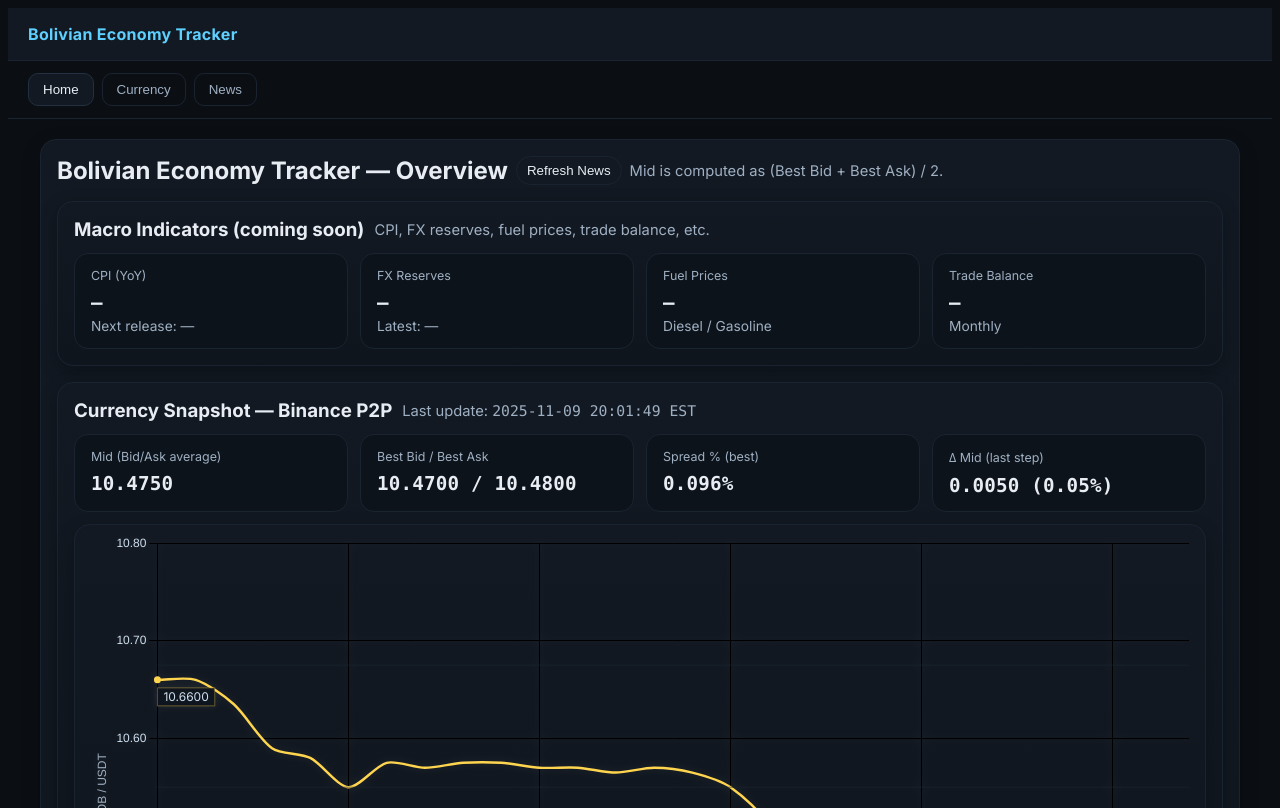
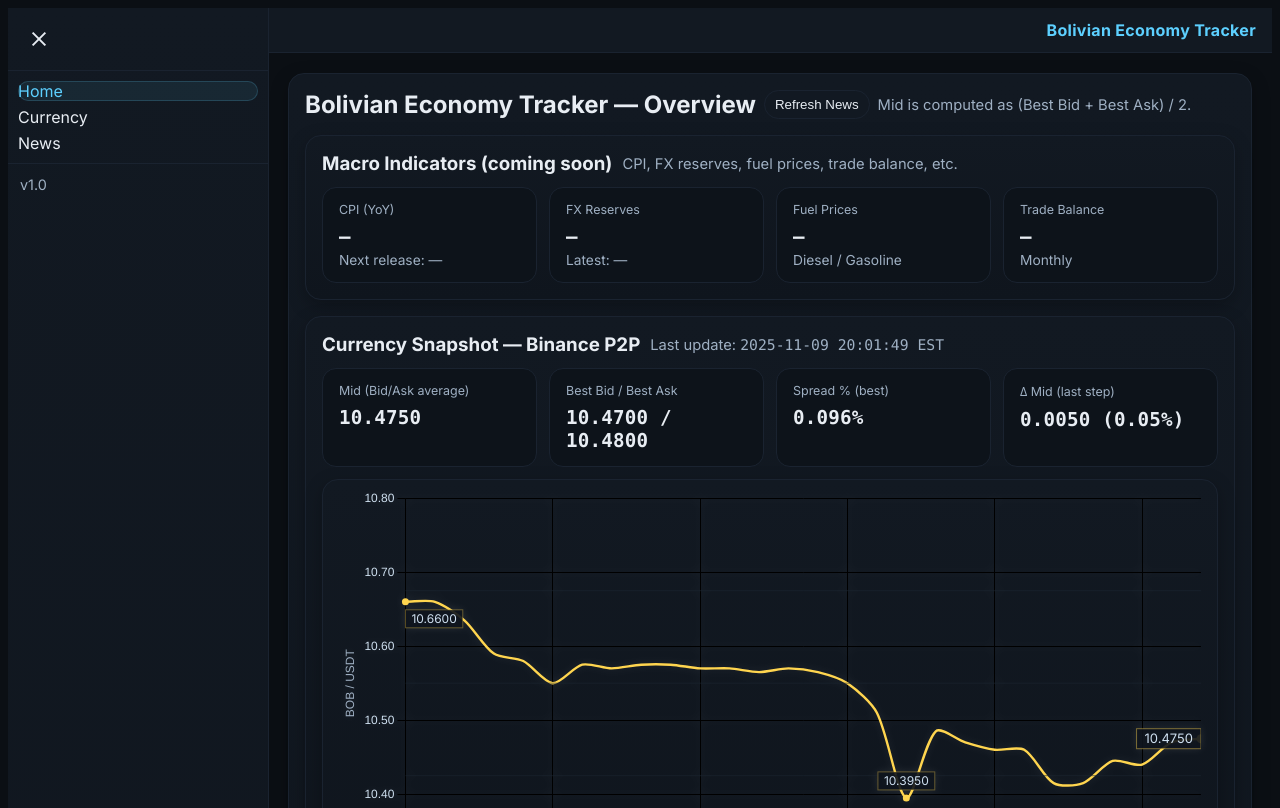
Before and after one commit to nicoortuno/bolivian-economy-tracker, a React (Vite) app in the folder app/ui/: page / in a window 1280 px wide. Built offline with nearby package versions, Linux system fonts and the light colour scheme.

Commit message:
added sidebar

```diff
--- a/app/ui/src/App.jsx
+++ b/app/ui/src/App.jsx
@@ -1,32 +1,111 @@
-import { useState } from 'react'
+import { useEffect, useState } from 'react'
 import Home from './pages/Home.jsx'
 import Currency from './pages/Currency.jsx'
 import News from './pages/News.jsx'
 
+const NAV = [
+  { key: 'home',     label: 'Home' },
+  { key: 'currency', label: 'Currency' },
+  { key: 'news',     label: 'News' },
+]
+
 export default function App() {
   const [tab, setTab] = useState('home')
+  const [open, setOpen] = useState(true)
+
+  useEffect(() => {
+    const saved = localStorage.getItem('bet.sidebar')
+    if (saved === 'closed') setOpen(false)
+  }, [])
+  useEffect(() => {
+    localStorage.setItem('bet.sidebar', open ? 'open' : 'closed')
+  }, [open])
+
+  const onNav = (key) => {
+    setTab(key)
+    if (window.matchMedia('(max-width: 980px)').matches) setOpen(false)
+  }
+
+  const goHome = (e) => {
+    e.preventDefault()
+    onNav('home')
+  }
 
   return (
-    <div style={{ display: 'flex', flexDirection: 'column', minHeight: '100vh' }}>
-      <header className="header">
-        <div className="brand">Bolivian Economy Tracker</div>
+    <div className={`layout ${open ? 'sb-open' : 'sb-closed'}`}>
+      {/* === Sidebar === */}
+      <aside className={`sidebar ${open ? 'open' : 'closed'}`} aria-label="Primary navigation">
+        <div className="sidebar-header">
+          <button
+            className="sidebar-toggle"
+            aria-label={open ? 'Collapse sidebar' : 'Expand sidebar'}
+            aria-expanded={open}
+            onClick={() => setOpen(o => !o)}
+          >
+            <div className={`burger ${open ? 'open' : ''}`} />
+          </button>
+        </div>
+
+        <nav className="sidebar-nav">
+          {NAV.map((item) => {
+            const active = tab === item.key
+            return (
+              <button
+                key={item.key}
+                className={`nav-link ${active ? 'active' : ''}`}
+                onClick={() => onNav(item.key)}
+                aria-current={active ? 'page' : undefined}
+                title={item.label}
+              >
+                {open && <span className="nav-label">{item.label}</span>}
+              </button>
+            )
+          })}
+        </nav>
+
+        <div className="sidebar-footer">
+          <span className="muted">v1.0</span>
+        </div>
+      </aside>
+
+      {/* === Main Area === */}
+      <div className="main">
+        {/* Top Header */}
+        <header className="header slim">
+          {/* Mobile-only toggle */}
+          <button
+            className="sidebar-toggle only-mobile"
+            aria-label={open ? 'Collapse sidebar' : 'Expand sidebar'}
+            aria-expanded={open}
+            onClick={() => setOpen(o => !o)}
+          >
+            <div className={`burger ${open ? 'open' : ''}`} />
+          </button>
+
+          <a href="#" className="brand" onClick={goHome} style={{ color: 'var(--accent)' }}>
+            Bolivian Economy Tracker
+          </a>
         </header>
 
-      <div className="tabs">
-        <button className={`tab ${tab === 'home' ? 'active' : ''}`} onClick={() => setTab('home')}>Home</button>
-        <button className={`tab ${tab === 'currency' ? 'active' : ''}`} onClick={() => setTab('currency')}>Currency</button>
-        <button className={`tab ${tab === 'news' ? 'active' : ''}`} onClick={() => setTab('news')}>News</button>
-      </div>
-
-      <main className="container" style={{ flex: 1 }}>
+        {/* Page content */}
+        <main className="container">
           {tab === 'home' && <Home />}
           {tab === 'currency' && <Currency />}
           {tab === 'news' && <News />}
         </main>
 
+        {/* Footer */}
         <footer className="footer">
           Bolivian Economy Tracker · <span style={{ color: 'var(--muted)' }}>v1.0</span>
         </footer>
       </div>
+
+      {/* Mobile overlay */}
+      <div
+        className={`scrim ${open ? 'show' : ''}`}
+        onClick={() => setOpen(false)}
+        aria-hidden={!open}
+      />
+    </div>
   )
 }
--- a/app/ui/src/styles.css
+++ b/app/ui/src/styles.css
@@ -13,9 +13,31 @@
   --accent-4: #ff5c8a;
   --grid: #1c2733;
   --border: #1a2330;
+
+  font-family: 'Inter', system-ui, sans-serif;
+  --link: #c5c9d3;
+  --link-hover: #e0e3eb;
 }
 
-  html, body, #root { height: 100%; background: var(--bg); color: var(--text); }
+html, body, #root {
+  height: 100%;
+  background: var(--bg);
+  color: var(--text);
+}
+
+html, body { max-width: 100%; overflow-x: hidden; }
+
+a, a:visited {
+  color: var(--link);
+  text-decoration: none;
+  transition: color .2s ease;
+}
+a:hover, a:focus { color: var(--link-hover); }
+
+.mono {
+  font-variant-numeric: tabular-nums;
+  font-family: ui-monospace, SFMono-Regular, Menlo, Monaco, Consolas, "Liberation Mono", monospace;
+}
 
 .header {
   display: flex;
@@ -26,129 +48,223 @@
   background: var(--panel);
 }
 
+.header.slim {
+  display: flex;
+  align-items: center;
+  gap: 10px;
+  padding: 12px 16px;
+  border-bottom: 1px solid var(--border);
+}
+.header.slim .brand { margin-left: auto; }
+
 .brand {
   font-weight: 700;
   letter-spacing: .3px;
   color: var(--accent);
-  }  .brand { font-weight:700; letter-spacing:.3px; }
+}
 
-  .tabs { display:flex; gap:8px; padding:12px 20px; border-bottom:1px solid var(--border); }
-  .tab { background:transparent; color:var(--muted); border:1px solid var(--border); padding:8px 14px; border-radius:10px; }
-  .tab.active { color:var(--text); background:var(--panel); border-color:#223041; }
+.container { padding: 20px; max-width: 1200px; margin: 0 auto; }
 
-  .container { padding:20px; max-width:1200px; margin:0 auto; }
+.card {
+  background: linear-gradient(180deg, var(--panel), var(--panel-soft));
+  border: 1px solid var(--border);
+  border-radius: 16px;
+  padding: 16px;
+  box-shadow: 0 6px 18px rgba(0,0,0,.25);
+  margin-bottom: 16px;
+}
 
-  .card { background: linear-gradient(180deg, var(--panel), var(--panel-soft)); border:1px solid var(--border);
-          border-radius:16px; padding:16px; box-shadow: 0 6px 18px rgba(0,0,0,.25); margin-bottom:16px; }
+canvas { filter: drop-shadow(0 0 4px rgba(255,255,255,0.1)); }
 
-  .grid { display:grid; grid-template-columns: repeat(4, minmax(0,1fr)); gap:12px; }
+.help-row { display: flex; gap: 10px; align-items: center; margin-bottom: 12px; }
+.help-row .tip { color: var(--muted); font-size: .92rem; }
+.label .i { margin-left: 6px; color: var(--muted); cursor: help; }
+
+.pill {
+  background: var(--panel);
+  border: 1px solid var(--border);
+  color: var(--text);
+  padding: 6px 10px;
+  border-radius: 999px;
+  cursor: pointer;
+}
+
+.footer { color: var(--muted); padding: 16px 20px; }
+
+.grid { display: grid; grid-template-columns: repeat(4, minmax(0,1fr)); gap: 12px; }
 @media (max-width: 980px) { .grid { grid-template-columns: repeat(2, minmax(0,1fr)); } }
 
-  .kpi { background:#0d131a; border:1px solid var(--border); border-radius:14px; padding:14px 16px; }
-  .kpi .label { font-size:.78rem; color:var(--muted); margin-bottom:8px; }
-  .kpi .value { font-size:1.2rem; font-weight:600; letter-spacing:.2px; }
-  .kpi .sub { font-size:.86rem; color:var(--muted); margin-top:4px; }
-
-  .footer { color:var(--muted); padding:16px 20px; }
-
-  .mono { font-variant-numeric: tabular-nums; font-family: ui-monospace, SFMono-Regular, Menlo, Monaco, Consolas, "Liberation Mono", monospace; }
-
-  .pill { background: var(--panel); border:1px solid var(--border); color:var(--text);
-    padding:6px 10px; border-radius:999px; cursor:pointer; }
-    .help-row { display:flex; gap:10px; align-items:center; margin-bottom:12px; }
-    .help-row .tip { color: var(--muted); font-size:.92rem; }
-    .label .i { margin-left:6px; color: var(--muted); cursor:help; }
-
-  canvas {
-    filter: drop-shadow(0 0 4px rgba(255, 255, 255, 0.1));
+.kpi {
+  background: #0d131a;
+  border: 1px solid var(--border);
+  border-radius: 14px;
+  padding: 14px 16px;
 }
+.kpi .label { font-size: .78rem; color: var(--muted); margin-bottom: 8px; }
+.kpi .value { font-size: 1.2rem; font-weight: 600; letter-spacing: .2px; }
+.kpi .sub { font-size: .86rem; color: var(--muted); margin-top: 4px; }
 
 
-:root {
-  font-family: 'Inter', system-ui, sans-serif;
-  --link: #c5c9d3;
-  --link-hover: #e0e3eb;
-}
+.summary-card h3 { font-size: 1.25rem; line-height: 1.3; margin: 0 0 6px; }
+.summary-card h3 > a, .summary-card h3 > a:visited { color: var(--accent); }
+.summary-card h3 > a:hover, .summary-card h3 > a:focus { color: #8de4ff; }
 
-a,
-a:visited {
-  color: var(--link);
-  text-decoration: none;
-  transition: color .2s ease;
-}
+.summary-list { display: grid; gap: 16px; grid-template-columns: 1fr; }
+@media (min-width: 980px) { .summary-list { grid-template-columns: repeat(2, minmax(0, 1fr)); gap: 20px; } }
 
-a:hover,
-a:focus {
-  color: var(--link-hover);
-}
-
-.summary-card h3 > a,
-.summary-card h3 > a:visited {
-  color: var(--link);
-}
-.summary-card h3 > a:hover,
-.summary-card h3 > a:focus {
-  color: var(--link-hover);
-}
-
-.summary-card h3 {
-  font-size: 1.25rem;
-  line-height: 1.3;
-  margin: 0 0 6px;
-}
-
-.summary-card h3 > a,
-.summary-card h3 > a:visited {
-  color: var(--accent);
-  text-decoration: none;
-}
-
-.summary-card h3 > a:hover,
-.summary-card h3 > a:focus {
-  color: #8de4ff;
-}
-
-.summary-list {
-  display: grid;
-  gap: 12px;
-  grid-template-columns: 1fr;
-}
-
-@media (min-width: 980px) {
-  .summary-list {
-    grid-template-columns: repeat(2, minmax(0, 1fr));
-  }
-}
-
-.summary-list {
-  display: grid;
-  gap: 16px;
-  grid-template-columns: 1fr;
-}
-
-@media (min-width: 980px) {
-  .summary-list {
-    grid-template-columns: repeat(2, minmax(0, 1fr));
-    gap: 20px;
-  }
-}
-
-.summary-card {
-  min-width: 0;
-}
-.summary-card h3,
-.summary-card p,
-.summary-card .meta {
+.summary-card { min-width: 0; }
+.summary-card h3, .summary-card p, .summary-card .meta {
   overflow-wrap: anywhere;
   word-break: normal;
-}
-
-html, body {
-  max-width: 100%;
-  overflow-x: hidden;
 }
 
 @media (max-width: 420px) {
   .container { padding: 12px; }
   .summary-card { padding: 14px; }
 }
+
+.layout {
+  --sidebar-w: 260px;
+  display: grid;
+  grid-template-columns: var(--sidebar-w) 1fr;
+  min-height: 100vh;
+  background: var(--bg);
+}
+.layout.sb-open   { --sidebar-w: 260px; }
+.layout.sb-closed { --sidebar-w: 68px; }
+
+.sidebar {
+  position: relative;
+  background: linear-gradient(180deg, var(--panel), var(--panel-soft));
+  border-right: 1px solid var(--border);
+  transition: width .22s ease, transform .22s ease;
+  width: var(--sidebar-w);
+  overflow: hidden;
+  z-index: 20;
+}
+
+.main { display: flex; flex-direction: column; min-width: 0; }
+
+.sidebar-header {
+  display: flex;
+  align-items: center;
+  gap: 10px;
+  padding: 14px 12px;
+  border-bottom: 1px solid var(--border);
+}
+.sidebar .brand { display: none; }
+
+.sidebar-toggle {
+  background: var(--panel);
+  border: 1px solid var(--border);
+  border-radius: 10px;
+  width: 38px; height: 34px;
+  display: grid; place-items: center;
+  cursor: pointer;
+}
+.sidebar-toggle:hover { border-color: #223041; }
+
+.burger { width: 18px; height: 2px; background: var(--text); position: relative; transition: all .2s ease; }
+.burger::before, .burger::after {
+  content: ''; position: absolute; left: 0; width: 18px; height: 2px; background: var(--text); transition: all .2s ease;
+}
+.burger::before { top: -6px; }
+.burger::after  { top:  6px; }
+.burger.open { background: transparent; }
+.burger.open::before { top: 0; transform: rotate(45deg); }
+.burger.open::after  { top: 0; transform: rotate(-45deg); }
+
+.only-mobile { display: none !important; }
+@media (max-width: 980px) { .only-mobile { display: inline-flex !important; } }
+
+
+.sidebar button {
+  -webkit-appearance: none;
+  appearance: none;
+  background: transparent;
+  border: none;
+  padding: 0;
+  margin: 0;
+  color: inherit;
+  font: inherit;
+}
+
+.sidebar-nav {
+  display: flex;
+  flex-direction: column;
+  gap: 6px;
+  padding: 10px;
+}
+
+.nav-link {
+  display: flex;
+  align-items: center;
+  gap: 10px;
+  width: 100%;
+  cursor: pointer;
+
+  background: rgba(255,255,255,0.02);
+  border: 1px solid var(--border);
+  border-radius: 12px;
+  padding: 10px 12px;
+
+  color: var(--muted);
+  text-align: left;
+
+  transition: border-color .18s ease, background .18s ease, color .18s ease, box-shadow .18s ease;
+}
+.nav-link:hover {
+  color: var(--text);
+  border-color: #223041;
+  background: rgba(255,255,255,0.05);
+}
+.nav-link:focus-visible {
+  outline: none;
+  box-shadow: 0 0 0 2px rgba(93,208,255,.25);
+}
+.nav-link.active {
+  color: var(--accent);
+  background: rgba(93,208,255,0.08);
+  border-color: #223041;
+  box-shadow: 0 0 0 1px rgba(93,208,255,.18) inset;
+}
+
+.nav-ico { display: none !important; }
+.nav-label { white-space: nowrap; }
+
+.sidebar-footer {
+  margin-top: auto;
+  padding: 12px;
+  border-top: 1px solid var(--border);
+  color: var(--muted);
+  font-size: .9rem;
+}
+
+
+@media (max-width: 980px) {
+  .layout { grid-template-columns: 1fr; }
+  .sidebar {
+    position: fixed;
+    top: 0; left: 0; bottom: 0;
+    transform: translateX(-100%);
+    width: 260px;
+  }
+  .sidebar.open { transform: translateX(0); }
+}
+
+.scrim { display: none; }
+@media (max-width: 980px) {
+  .scrim {
+    display: block;
+    position: fixed; inset: 0;
+    background: rgba(0,0,0,.35);
+    opacity: 0; pointer-events: none;
+    transition: opacity .2s ease;
+    z-index: 10;
+  }
+  .scrim.show { opacity: 1; pointer-events: auto; }
+}
+
+.tabs { display:flex; gap:8px; padding:12px 20px; border-bottom:1px solid var(--border); }
+.tab { background:transparent; color:var(--muted); border:1px solid var(--border); padding:8px 14px; border-radius:10px; }
+.tab.active { color:var(--text); background:var(--panel); border-color:#223041; }
```
Lines whose indentation alone changed are shown as unchanged.
